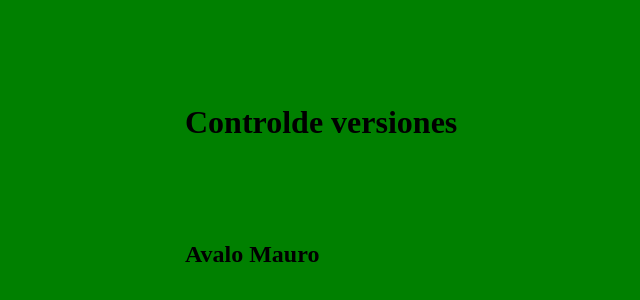
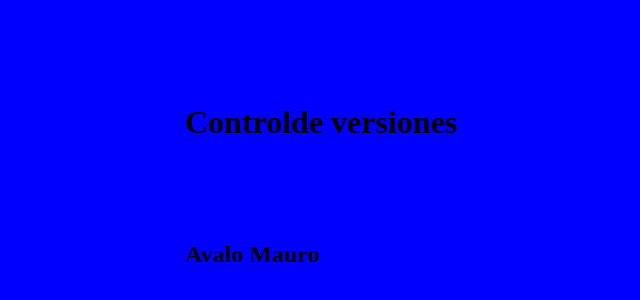
Before and after one commit to Mro-ep/TP_SO_I4_Equipo_108, a plain HTML site: page index.html in a window 1280 px wide. Shown: the part 96-396 px from the top of the page, without its empty margins (115-755 px from the left). Drawn offline with Linux system fonts and the light colour scheme.

Commit message:
GAMMA (como BETA): Cambia fondo a BLUE en TESTING

```diff
--- a/estilo.css
+++ b/estilo.css
@@ -2,5 +2,5 @@
  margin:100px;
 }
 body {
- background:green;
+ background:BLUE;
 }
```
